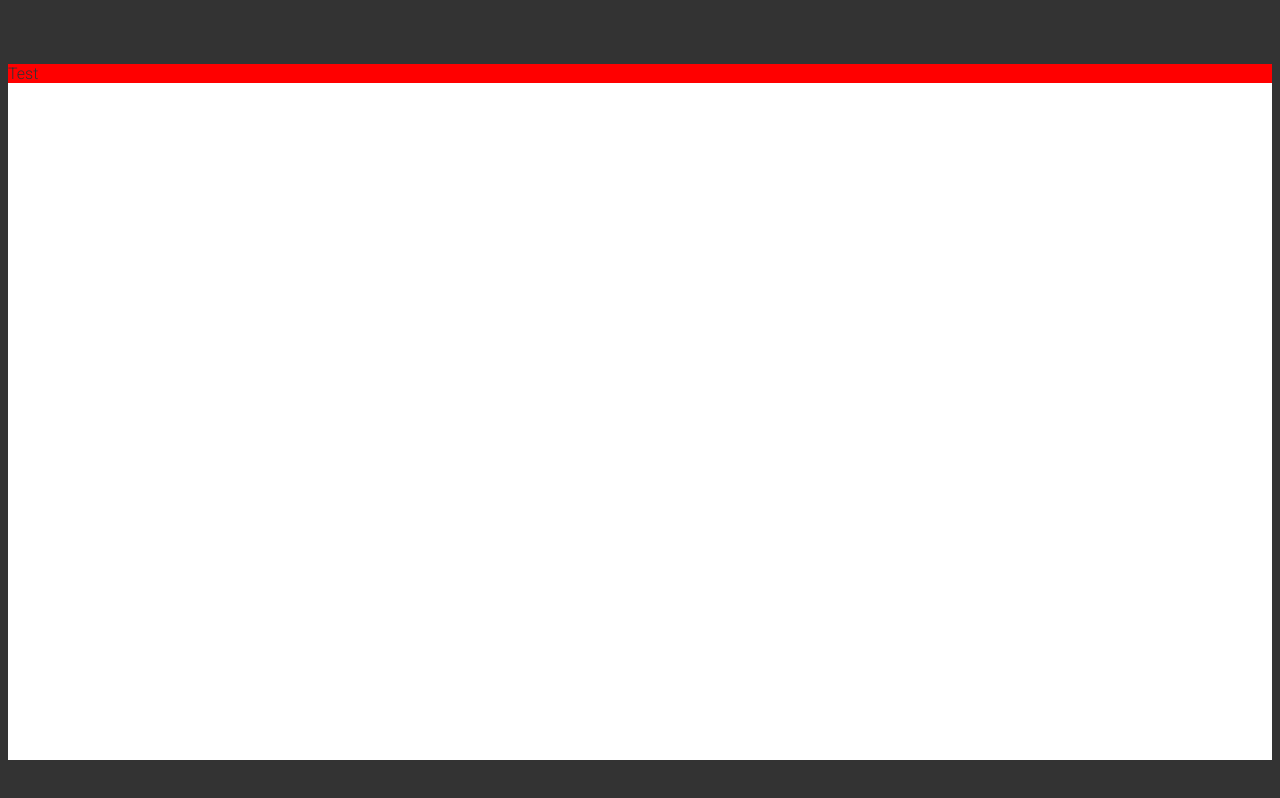
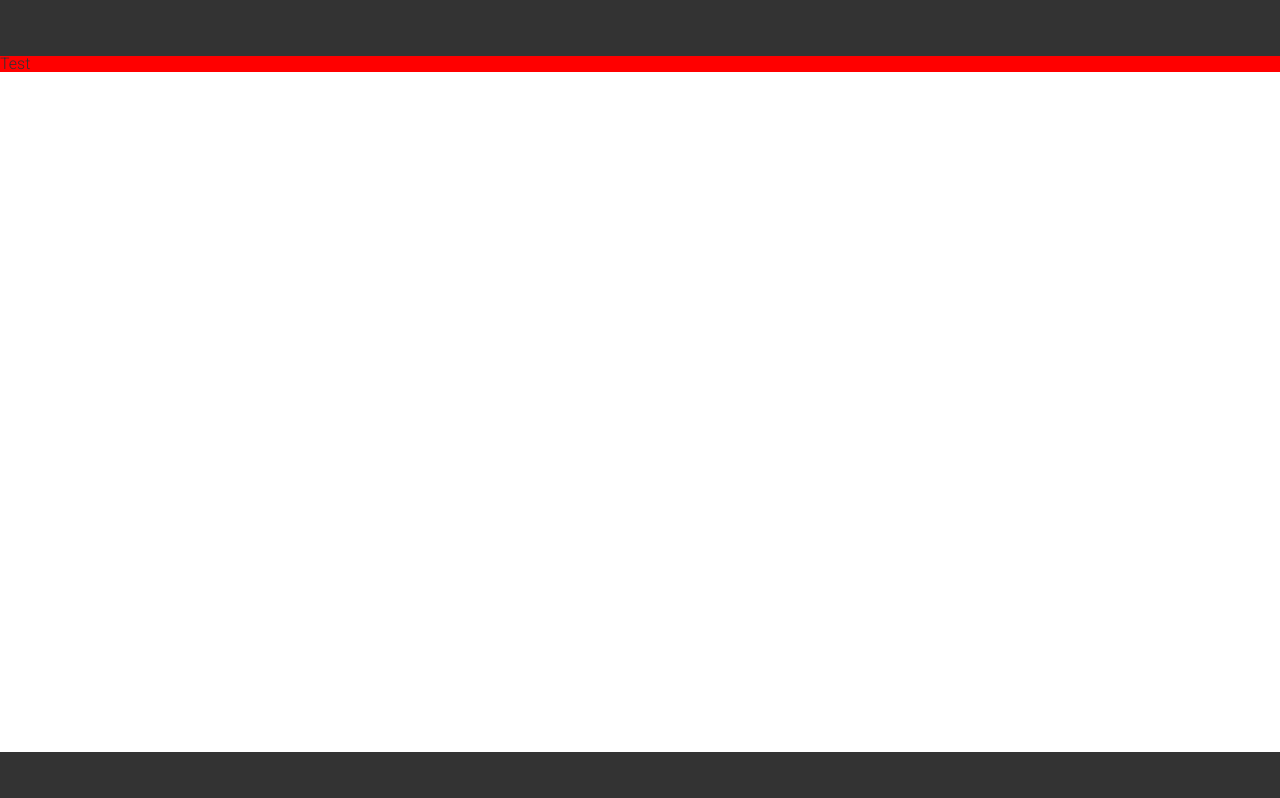
Before and after one commit to arturomazda/movie-db-app, a React app: page / in a window 1280 px wide. Built offline with nearby package versions, Linux system fonts and the light colour scheme.

Commit message:
added css reset

```diff
--- a/app/common/styles/global.scss
+++ b/app/common/styles/global.scss
@@ -1,3 +1,4 @@
+@import '~reset-css/reset.css';
 @import 'variables';
 @import 'colors';
 @import 'functions';
--- a/package.json
+++ b/package.json
@@ -17,7 +17,8 @@
   "dependencies": {
     "babel-runtime": "^6.11.6",
     "react": "^15.3.2",
-    "react-dom": "^15.3.2"
+    "react-dom": "^15.3.2",
+    "reset-css": "^2.2.0"
   },
   "devDependencies": {
     "babel-core": "^6.17.0",
```
